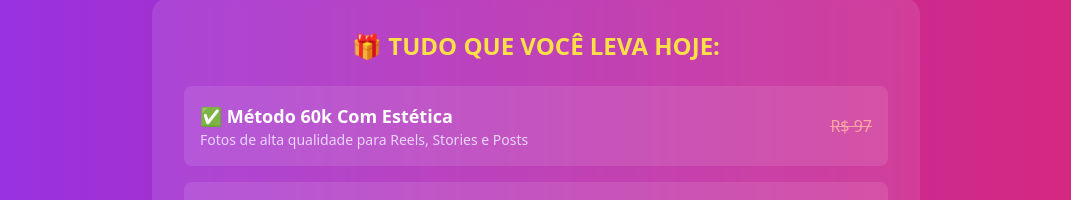
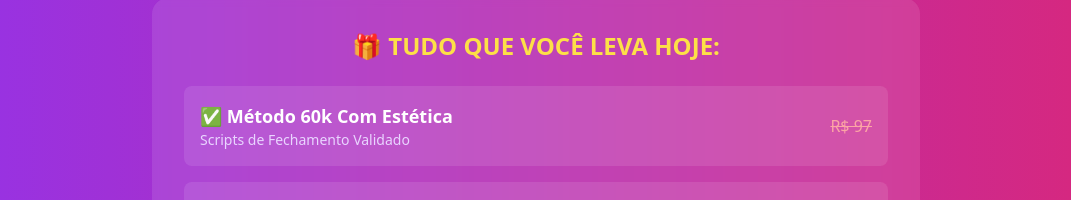
Before and after one commit to Magnus1385/KIT, a React (Vite) app: page / in a window 1280 px wide. Shown: the part 3500-3700 px from the top of the page, without its empty margins (104-1175 px from the left). Built offline with nearby package versions, Linux system fonts and the light colour scheme.

Commit message:
Updated App.tsx

```diff
--- a/src/App.tsx
+++ b/src/App.tsx
@@ -375,7 +375,7 @@ function App() {
               <div className="flex justify-between items-center bg-white/10 rounded-lg p-4">
                 <div>
                   <div className="font-semibold text-lg">✅ Método 60k Com Estética</div>
-                  <div className="text-sm text-purple-200">Fotos de alta qualidade para Reels, Stories e Posts</div>
+                  <div className="text-sm text-purple-200">Scripts de Fechamento Validado</div>
                 </div>
                 <div className="text-right">
                   <div className="line-through text-red-300">R$ 97</div>
```
